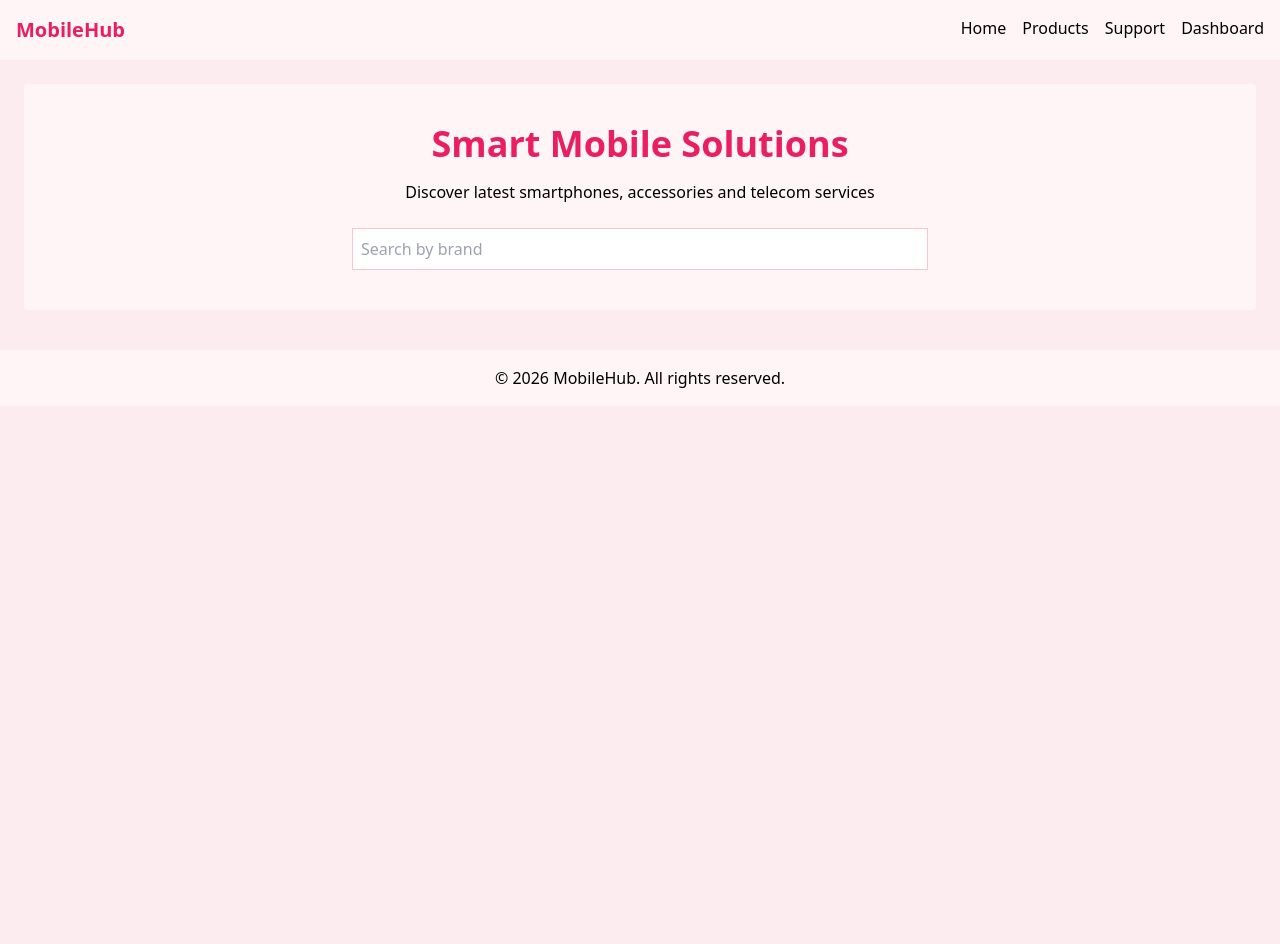
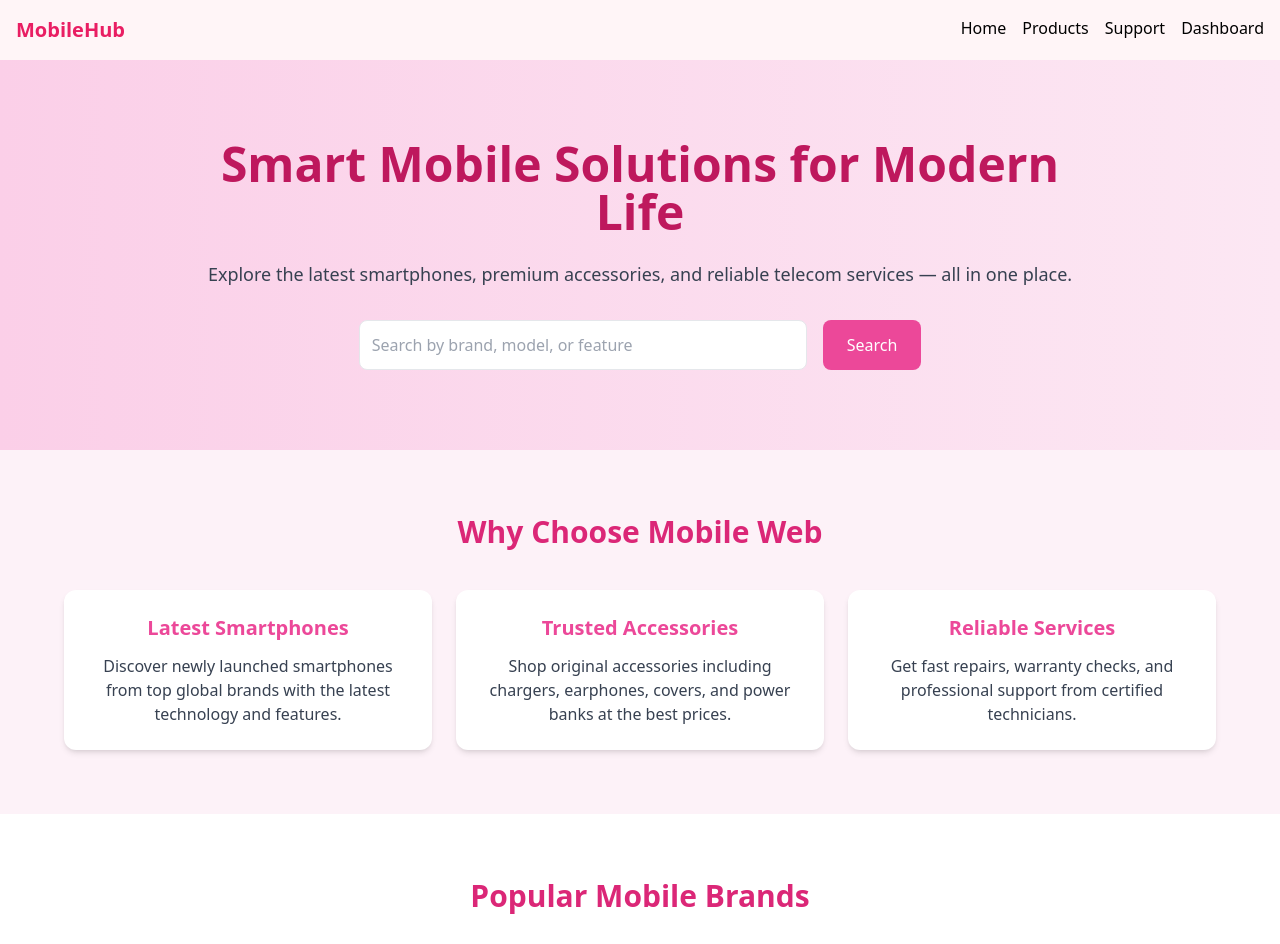
Before and after one commit to vikasrajput0112/mobile-web, a React (Vite) app: page / in a window 1280 px wide. Shown: the top 944 px of the page. Before the commit the page ends 800 px from the top, so only its background shows below. Built offline with nearby package versions, Linux system fonts and the light colour scheme.

Commit message:
Update Home.jsx

```diff
--- a/src/pages/Home.jsx
+++ b/src/pages/Home.jsx
@@ -1,17 +1,142 @@
 const Home = () => {
   return (
-    <section className="p-10 text-center bg-pinkSoft rounded m-6">
-      <h1 className="text-4xl text-pinkPrimary font-bold mb-4">
-        Smart Mobile Solutions
-      </h1>
-      <p className="mb-6">
-        Discover latest smartphones, accessories and telecom services
-      </p>
-      <input
-        className="border border-pinkBorder p-2 w-1/2"
-        placeholder="Search by brand"
-      />
-    </section>
+    <div className="min-h-screen bg-pink-50">
+
+      {/* Hero Section */}
+      <section className="bg-gradient-to-r from-pink-200 to-pink-100 py-20 px-6 text-center">
+        <div className="max-w-4xl mx-auto">
+          <h1 className="text-4xl md:text-5xl font-bold text-pink-700 mb-6">
+            Smart Mobile Solutions for Modern Life
+          </h1>
+          <p className="text-gray-700 text-lg mb-8">
+            Explore the latest smartphones, premium accessories, and reliable
+            telecom services — all in one place.
+          </p>
+
+          <div className="flex flex-col md:flex-row justify-center gap-4">
+            <input
+              type="text"
+              placeholder="Search by brand, model, or feature"
+              className="w-full md:w-1/2 p-3 rounded-lg border focus:outline-none focus:ring-2 focus:ring-pink-300"
+            />
+            <button className="bg-pink-500 text-white px-6 py-3 rounded-lg hover:bg-pink-600 transition">
+              Search
+            </button>
+          </div>
+        </div>
+      </section>
+
+      {/* Features Section */}
+      <section className="py-16 px-6">
+        <div className="max-w-6xl mx-auto text-center">
+          <h2 className="text-3xl font-bold text-pink-600 mb-10">
+            Why Choose Mobile Web
+          </h2>
+
+          <div className="grid grid-cols-1 md:grid-cols-3 gap-6">
+            <div className="bg-white rounded-xl shadow-md p-6">
+              <h3 className="text-xl font-semibold text-pink-500 mb-3">
+                Latest Smartphones
+              </h3>
+              <p className="text-gray-700">
+                Discover newly launched smartphones from top global brands with
+                the latest technology and features.
+              </p>
+            </div>
+
+            <div className="bg-white rounded-xl shadow-md p-6">
+              <h3 className="text-xl font-semibold text-pink-500 mb-3">
+                Trusted Accessories
+              </h3>
+              <p className="text-gray-700">
+                Shop original accessories including chargers, earphones, covers,
+                and power banks at the best prices.
+              </p>
+            </div>
+
+            <div className="bg-white rounded-xl shadow-md p-6">
+              <h3 className="text-xl font-semibold text-pink-500 mb-3">
+                Reliable Services
+              </h3>
+              <p className="text-gray-700">
+                Get fast repairs, warranty checks, and professional support from
+                certified technicians.
+              </p>
+            </div>
+          </div>
+        </div>
+      </section>
+
+      {/* Popular Brands */}
+      <section className="bg-white py-16 px-6">
+        <div className="max-w-6xl mx-auto text-center">
+          <h2 className="text-3xl font-bold text-pink-600 mb-8">
+            Popular Mobile Brands
+          </h2>
+
+          <div className="grid grid-cols-2 md:grid-cols-5 gap-6 text-gray-700">
+            <div className="p-4 border rounded-lg">Apple</div>
+            <div className="p-4 border rounded-lg">Samsung</div>
+            <div className="p-4 border rounded-lg">OnePlus</div>
+            <div className="p-4 border rounded-lg">Xiaomi</div>
+            <div className="p-4 border rounded-lg">Realme</div>
+          </div>
+        </div>
+      </section>
+
+      {/* Services Section */}
+      <section className="py-16 px-6">
+        <div className="max-w-6xl mx-auto">
+          <h2 className="text-3xl font-bold text-pink-600 text-center mb-10">
+            Our Mobile Services
+          </h2>
+
+          <div className="grid grid-cols-1 md:grid-cols-2 gap-6">
+            <div className="bg-white rounded-xl shadow-md p-6">
+              <h3 className="text-xl font-semibold text-pink-500 mb-3">
+                Mobile Repair Services
+              </h3>
+              <p className="text-gray-700">
+                Screen replacement, battery issues, software problems, and more
+                — handled by experienced technicians.
+              </p>
+            </div>
+
+            <div className="bg-white rounded-xl shadow-md p-6">
+              <h3 className="text-xl font-semibold text-pink-500 mb-3">
+                Warranty & Insurance
+              </h3>
+              <p className="text-gray-700">
+                Check warranty status, extend coverage, and protect your device
+                from accidental damage.
+              </p>
+            </div>
+          </div>
+        </div>
+      </section>
+
+      {/* Call To Action */}
+      <section className="bg-pink-100 py-16 px-6 text-center">
+        <div className="max-w-3xl mx-auto">
+          <h2 className="text-3xl font-bold text-pink-700 mb-4">
+            Ready to Upgrade Your Mobile Experience?
+          </h2>
+          <p className="text-gray-700 mb-6">
+            Join thousands of happy customers who trust Mobile Web for their
+            smartphones and services.
+          </p>
+          <button className="bg-pink-500 text-white px-8 py-3 rounded-lg hover:bg-pink-600 transition">
+            Explore Products
+          </button>
+        </div>
+      </section>
+
+      {/* Footer */}
+      <footer className="text-center text-gray-600 text-sm py-6">
+        © 2026 Mobile Web. All rights reserved.
+      </footer>
+
+    </div>
   );
 };
 
```
